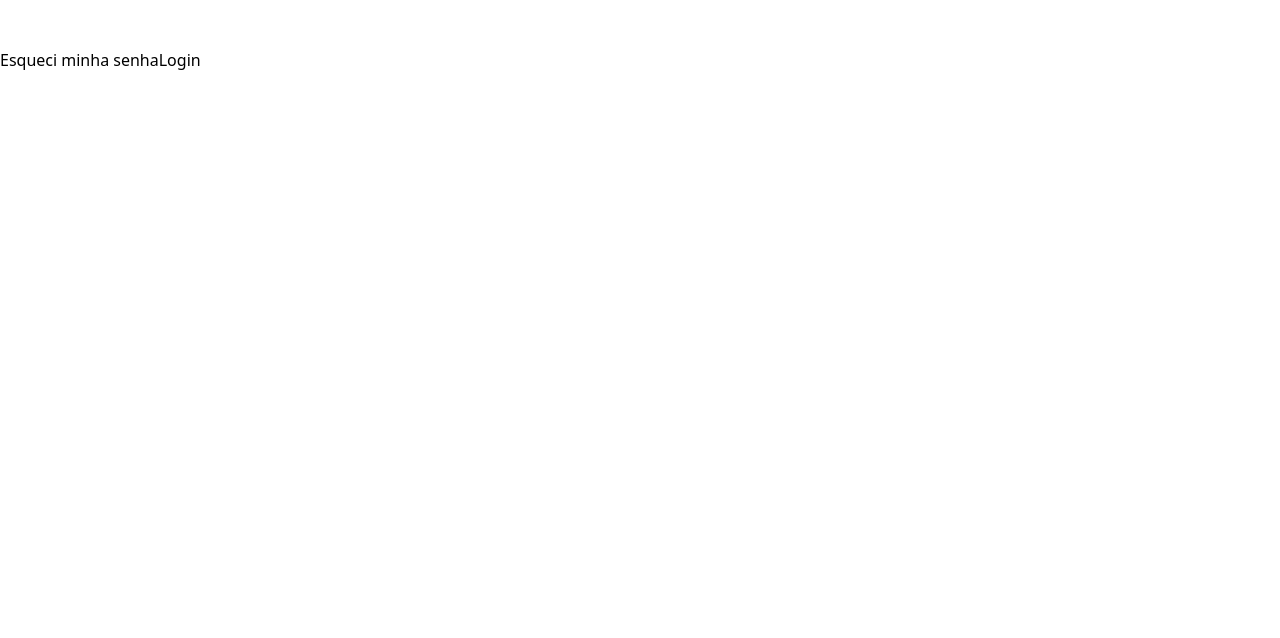
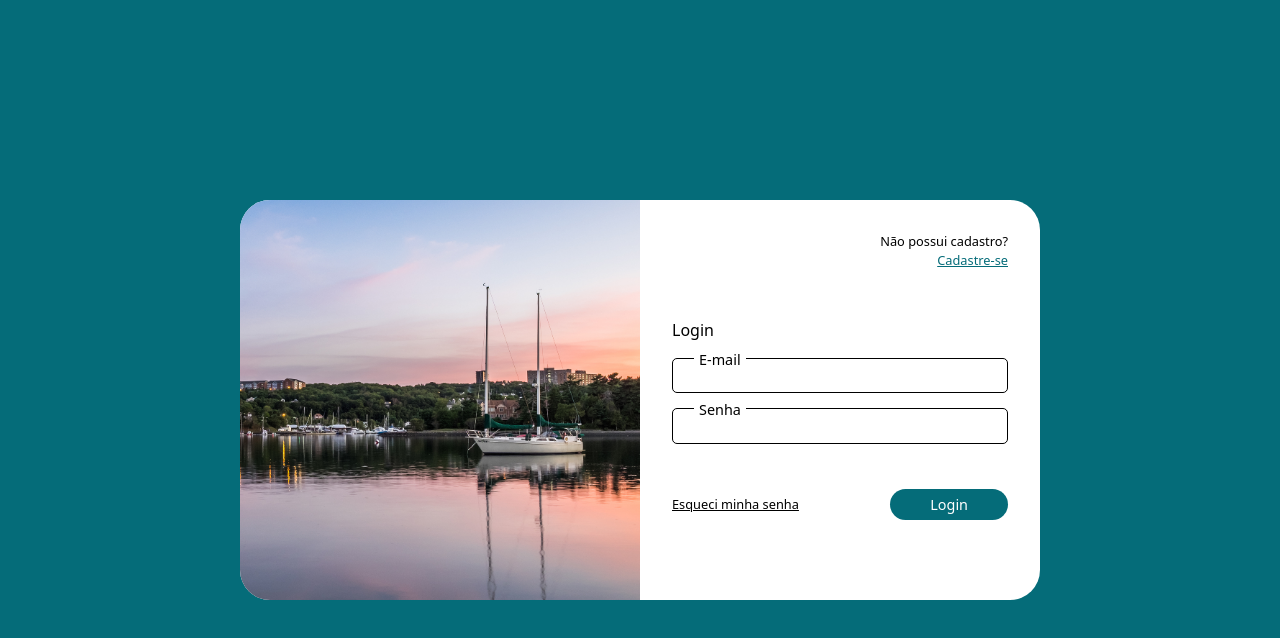
Before and after one commit to realkevinbrian/TurismSystem, a React (Create React App) app: page / in a window 1280 px wide. Shown: the top 638 px of the page. Built offline with nearby package versions, Linux system fonts and the light colour scheme.

Commit message:
Login Page Styled

```diff
--- a/src/Components/Global/index.jsx
+++ b/src/Components/Global/index.jsx
@@ -1,4 +1,36 @@
-import styled from "styled-components"
+import styled from "styled-components";
+import { createGlobalStyle } from "styled-components";
+//***GLOBAL STYLED */
+const GlobalStyles = createGlobalStyle`
+
+    //body
+    body{
+        margin:0px;
+        padding:0px;
+        box-sizing: border-box;
+        *{
+            /* border:1px dashed red; */
+        }
+
+        h1,h2,h3,h4,h5{
+        margin:0px;
+        padding:0px;
+        box-sizing: border-box;
+        }
+
+        img{
+            width: 100%;
+            max-width:100%;
+        }
+
+        input{
+            outline:none;
+            border:1px solid transparent;
+            background-color:transparent;
+        }
+    }
+
+`
 
 //HEADERS
 export const H1 = styled.h1``;
@@ -21,3 +53,6 @@ export const SubmitBtn = styled(button)``;
 //===============form inputs=====\\\
 export const StyledInput = styled.input``;
 export const StyledLabel = styled.label``;
+
+
+export default GlobalStyles;
--- /dev/null
+++ b/src/Components/Global/theme.jsx
@@ -0,0 +1,15 @@
+/********************theme******************/
+
+const theme = {
+    colors : {
+        dark_cyan : "#056c79",
+        white : "#ffff"
+    },
+    Layout : {
+        Mobile : "450px",
+        Tablets : "500px",
+        Desktop : "1280px"
+    }
+}
+
+export default theme;
--- a/src/Components/Login/index.jsx
+++ b/src/Components/Login/index.jsx
@@ -1,39 +1,42 @@
 import React from 'react'
-import { Anchor,StyledInput, StyledLabel, SubmitBtn } from '../Global'
-import * as S from './styled'
+import { Anchor,StyledInput, StyledLabel, SubmitBtn,H5,H1 } from '../Global'
+import * as S from './styled';
+import bannerImg from "../../Assets/bgImage.png";
 
 function Login() {
   return (
     <>
         <S.LoginContainer>
+
             <S.LoginWrapper>
 
                 <S.LoginBanner>
-                    <S.BannerImage/>
+                    <S.BannerImage src={bannerImg}/>
                 </S.LoginBanner>
 
-                <S.LoginContainer>
+                <S.LoginContent>
 
                     <S.LoginHeader>
-
+                        <H5>Não possui cadastro?</H5>
+                        <Anchor href="#">Cadastre-se</Anchor>
                     </S.LoginHeader>
 
                     <S.LoginBody>
                         <S.FormWrapper>
+                            <H1>Login</H1>
                             <S.Form>
-
                                 <S.InputGroup>
-                                    <StyledLabel/>
+                                    <StyledLabel>E-mail</StyledLabel>
                                     <StyledInput/>
                                 </S.InputGroup>
 
                                 <S.InputGroup>
-                                    <StyledLabel/>
+                                    <StyledLabel>Senha</StyledLabel>
                                     <StyledInput/>
                                 </S.InputGroup>
 
                                 <S.FormOptionWrapper>
-                                    <Anchor>Esqueci minha senha</Anchor>
+                                    <Anchor href='#'>Esqueci minha senha</Anchor>
                                     <SubmitBtn>Login</SubmitBtn>
                                 </S.FormOptionWrapper>
 
@@ -41,8 +44,10 @@ function Login() {
                         </S.FormWrapper>
                     </S.LoginBody>
 
-                </S.LoginContainer>
+                </S.LoginContent>
+
             </S.LoginWrapper>
+
         </S.LoginContainer>
     </>
   )
--- a/src/Components/Login/styled.jsx
+++ b/src/Components/Login/styled.jsx
@@ -7,29 +7,132 @@ import styled from "styled-components"
  */
 
 //===============CONTAINER===========\\
-export const LoginContainer = styled.section``;
+export const LoginContainer = styled.section`
+        display: grid;
+        grid-template-columns: 1fr;
+        height: 100vh;
+        align-items:center;
+        justify-items: center;
+        background-color:${({theme}) => theme.colors.dark_cyan};
+
+`
 
 
 
 //===============Login Wrapper===========\\
-export const LoginWrapper = styled.div``;
+export const LoginWrapper = styled.div`
+        display: grid;
+        grid-template-columns: repeat(2,1fr);
+        background-color:${({theme}) => theme.colors.white};
+
+        border-radius:30px;
+        /* border:1px solid red; */
+
+
+
+    `;
 
 //===============Side Wrapper=============\\
-export const LoginBanner = styled.div``;
-export const BannerImage = styled.img``;
+export const LoginBanner = styled.div`
+        object-fit: contain;
+
+
+`;
+export const BannerImage = styled.img`
+        width:100%;
+        height:400px;
+        object-fit: contain;
+        border-radius:30px 0px 0px 30px;
+
+
+
+`;
 
 //===============Right Side Wrapper=============\\
-export const LoginContent = styled.div``;
+export const LoginContent = styled.div`
+        /* border:5px dashed green; */
+        display: grid;
+        grid-template-columns: 1fr;
+        flex-direction: column;
+        justify-content: space-between;
+        padding:2rem;
+
+`;
 
             //LOGIN HEADER\\
-export const LoginHeader = styled.div``
+export const LoginHeader = styled.div`
+        /* border:1px solid red; */
+        display:flex;
+        flex-direction:column;
+        font-size: .8rem;
+        align-items: end;
+
+        //anchor tag
+        a{
+            color:${({theme}) => theme.colors.dark_cyan};
+            text-decoration: underline;
+        }
+`
 
             //LOGIN BODY\\
 export const LoginBody = styled.div``;
+            //FORM\\
+export const FormWrapper = styled.div`
+        /* * {border:1px dashed red;} */
+        display: flex;
+        flex-direction: column;
+        gap: 1rem;
+        border-radius:20px;
 
+`;
+export const Form = styled.form`
+        display:flex;
+        flex-direction:column;
+        gap:15px;
+`;
+export const InputGroup = styled.div`
+        display: flex;
+        flex-direction: column;
+        background-color:transparent;
+        padding: 6px;
+        border: 1px solid black;
+        font-size:.8rem;
+        border-radius:5px;
 
-            //FORM\\
-export const FormWrapper = styled.div``;
-export const Form = styled.form``;
-export const InputGroup = styled.div``;
-export const FormOptionWrapper = styled.div``;
+        //labels
+        label{
+            font-size: .9rem;
+            position: absolute;
+            transform: translateY(-16px) translateX(15px);
+            background-color:${({theme}) => theme.colors.white};
+            padding:0px 5px;
+        }
+
+        //input
+
+`;
+export const FormOptionWrapper = styled.div`
+        display: flex;
+        justify-content: space-between;
+        align-items:center;
+        padding-top: 30px;
+
+        a{
+            text-decoration: underline;
+            font-size:.8rem;
+        }
+
+        button{
+            background-color:${({theme}) => theme.colors.dark_cyan};
+            padding:5px 40px;
+            color:#ffff;
+            border-radius:20px;
+            font-size:.9rem;
+            transition: all 0.2s linear;
+
+            //onhover
+            &:hover{
+            background-color:#00a1e6;
+            }
+        }
+`;
--- a/src/index.js
+++ b/src/index.js
@@ -3,10 +3,16 @@ import ReactDOM from 'react-dom';
 import './index.css';
 import App from './App';
 import reportWebVitals from './reportWebVitals';
+import GlobalStyles from "./Components/Global"
+import theme from "./Components/Global/theme";
+import {ThemeProvider} from "styled-components"
 
 ReactDOM.render(
   <React.StrictMode>
+  <ThemeProvider theme={theme}>
+    <GlobalStyles/>
     <App />
+  </ThemeProvider>
   </React.StrictMode>,
   document.getElementById('root')
 );
```
Also changed, not shown: jsconfig.json (added, +13 -0 lines).
